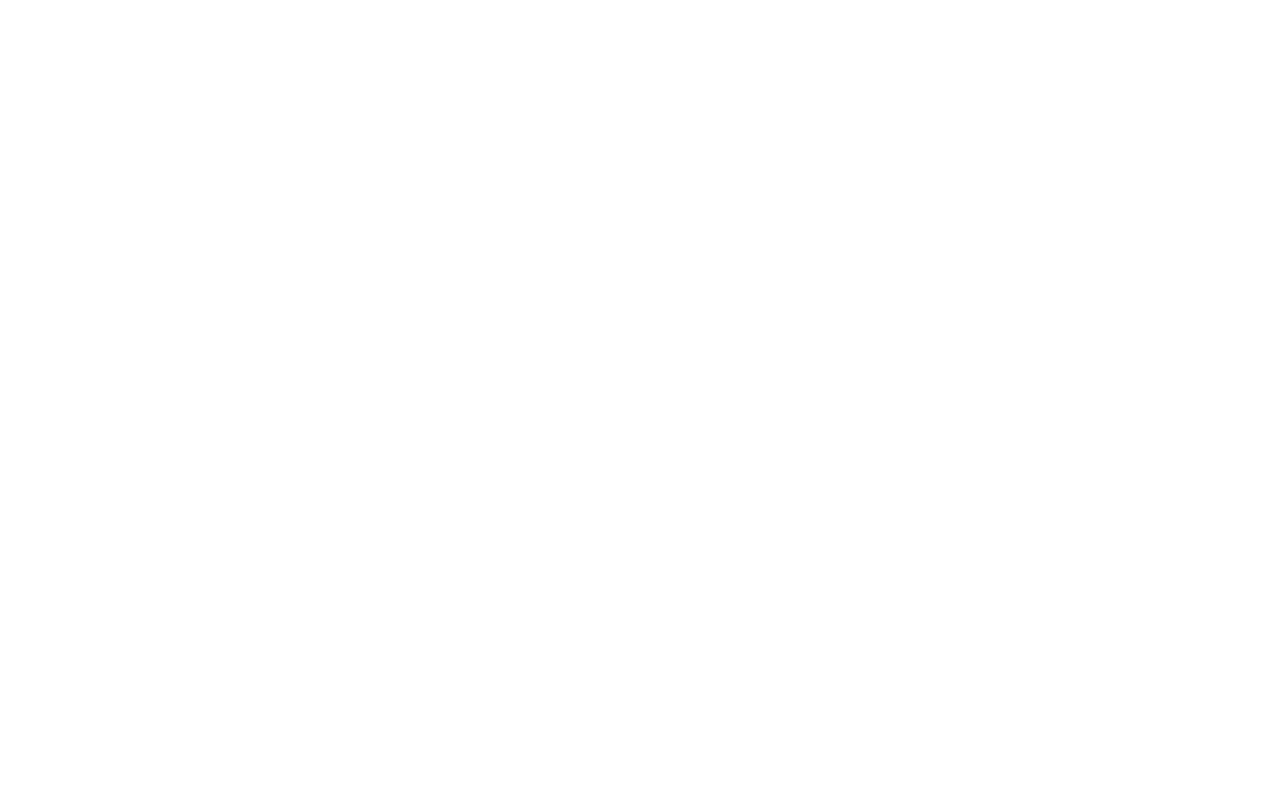
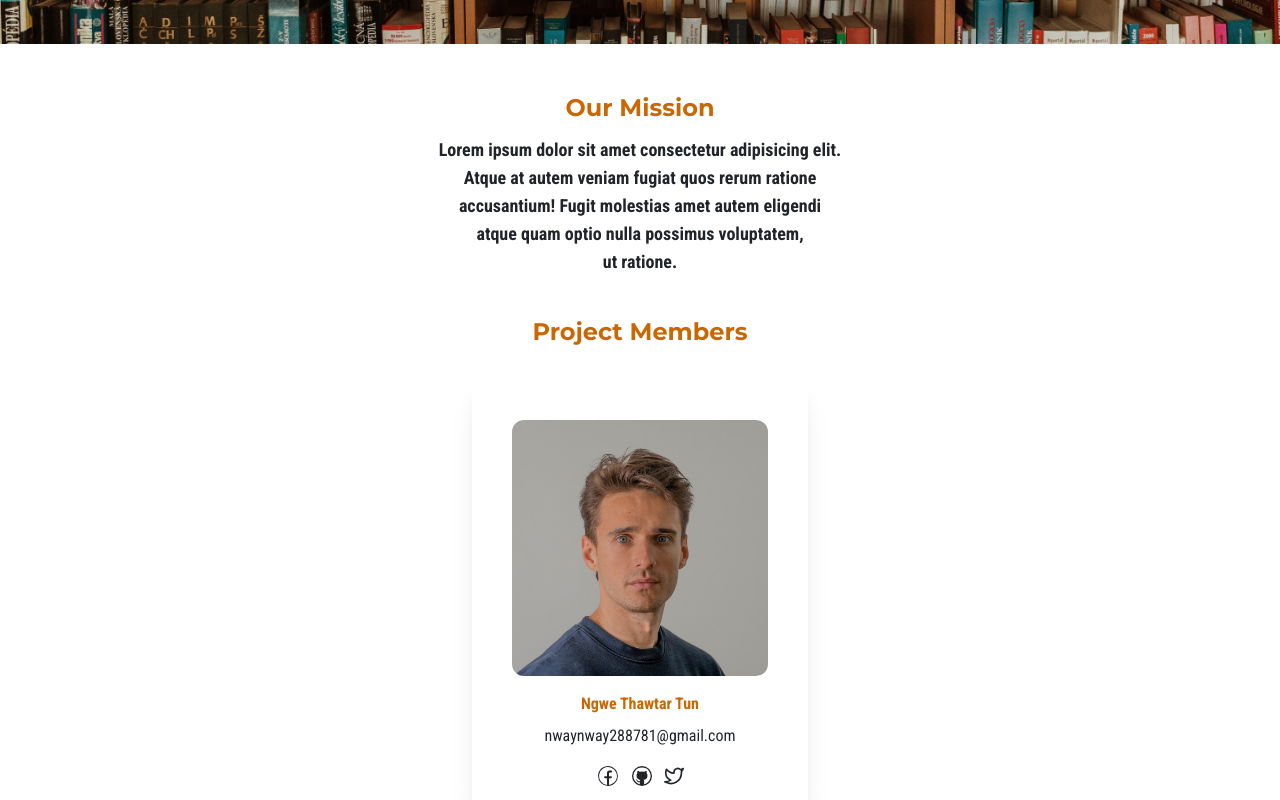
Before and after one commit to Hlaing-Htet/book-library, a React (Vite) app: page /about in a window 1280 px wide. Shown: the part 340-1140 px from the top of the page. Before the commit the page ends 800 px from the top, so only its background shows below. Built offline with nearby package versions, Linux system fonts and the light colour scheme.

Commit message:
aboutpageui

```diff
--- /dev/null
+++ b/src/components/Footer.jsx
@@ -0,0 +1,32 @@
+import React from "react";
+import { BsFacebook } from "react-icons/bs";
+import { AiOutlineTwitter } from "react-icons/ai";
+import { AiFillInstagram } from "react-icons/ai";
+import { AiOutlineGoogle } from "react-icons/ai";
+import { AiFillYoutube } from "react-icons/ai";
+const Footer = () => {
+  return (
+    <footer className=" bg-background_gray_color h-52 mt-20">
+      <figure className="flex justify-center w-full">
+        <img src="src/assets/Logo.svg" className="w-20"/>
+      </figure>
+      <p className="font-sans text-center text-text_color">
+        There are many variations of passages of Lorem Ipsum available, but the
+        majority <br /> have suffered duskam alteration variations of passages
+      </p>
+      <div className="flex justify-center gap-7 my-3">
+        <BsFacebook className="text-2xl text-text_color" />
+        <AiOutlineTwitter className="text-2xl text-text_color" />
+        <AiFillInstagram className="text-2xl text-text_color" />
+        <AiOutlineGoogle className="text-2xl text-text_color" />
+        <AiFillYoutube className="text-2xl text-text_color" />
+      </div>
+      <div className="bg-text_color mt-10 h-6">
+        <h1>hello</h1>
+
+      </div>
+    </footer>
+  );
+};
+
+export default Footer;
--- /dev/null
+++ b/src/components/Membercard.jsx
@@ -0,0 +1,53 @@
+import React from "react";
+import { useState } from "react";
+import { memberInfodata } from "../memberdata/data";
+import { CiFacebook } from "react-icons/ci";
+import { VscGithub } from "react-icons/vsc";
+import { FiTwitter } from "react-icons/fi";
+import Modal from "./Modal";
+const Membercard = () => {
+  const [memberinfo, setMemberinfo] = useState(memberInfodata);
+  const [show, setShow] = useState(false);
+
+  return (
+    <>
+      <div className="container mx-auto flex flex-wrap gap-10 justify-center mt-8 leading-8">
+        <div
+          className="card"
+          onClick={() => {
+            setShow(true);
+            setMemberinfo(member);
+          }}
+        >
+          {memberinfo.map((member) => (
+            <div className="shadow-xl text-center hover:scale-105 ">
+              <figure className="px-10 pt-10">
+                <img src={member.img} className=" rounded-xl h-64 " />
+              </figure>
+              <p className="mt-3 font-sans font-semibold text-primary">
+                {member.name}
+              </p>
+              <span className="mb-3 text-text_color font-medium font-sans">
+                {member.email}
+              </span>
+              <div className="flex justify-center gap-3 my-3 ">
+                <button className="btn-outline">
+                  <CiFacebook className="text-2xl text-text_color" />
+                </button>
+                <button className="btn-outline">
+                  <VscGithub className="text-xl text-text_color" />
+                </button>
+                <button className="btn-outline">
+                  <FiTwitter className="text-xl text-text_color" />
+                </button>
+              </div>
+            </div>
+          ))}
+        </div>
+      </div>
+      <Modal show={show} member={memberinfo} onClose={() => setShow(false)} />
+    </>
+  );
+};
+
+export default Membercard;
--- /dev/null
+++ b/src/components/Modal.jsx
@@ -0,0 +1,43 @@
+import React from "react";
+import { memberInfodata } from "../memberdata/data";
+import { useState } from "react";
+const Modal = ({ show,  onClose }) => {
+    const [memberinfo, setMemberinfo] = useState(memberInfodata);
+  if (!show) {
+    return null;
+  }
+
+  return (
+    <>
+      <div >
+        <div >
+          <button className="close" onClick={onClose}>
+            close
+          </button>
+          <div className="inner-box">
+            {memberinfo.map((member) => (
+              <div className="shadow-xl text-center hover:scale-105 ">
+                <figure className="px-10 pt-10">
+                  <img src={member.img} className=" rounded-xl h-64 " />
+                </figure>
+                <p className="mt-3 font-sans font-semibold text-primary">
+                  {member.name}
+                </p>
+                <span className="mb-3 text-text_color font-medium font-sans">
+                  {member.email}
+                </span>
+                <span className="mb-3 text-text_color font-medium font-sans">
+                  {member.description}
+                </span>
+                <span className="mb-3 text-text_color font-medium font-sans">
+                  {member.work}
+                </span>
+              </div>
+            ))}
+          </div>
+        </div>
+      </div>
+    </>
+  );
+};
+export default Modal;
--- /dev/null
+++ b/src/memberdata/data.js
@@ -0,0 +1,62 @@
+export const memberInfodata = [
+  {
+    img: "src/assets/man.jpg",
+    name: "Ngwe Thawtar Tun",
+    age: "24",
+    description:
+      "Lorem ipsum, dolor sit amet consectetur adipisicing elit. Obcaecati voluptatibus incidunt id modi culpa beatae repellendus, ad consequatur quas debitis laudantium placeat quos dolorum fugiat fuga? Facilis accusantium amet dolorum.",
+
+    email: " nwaynway288781@gmail.com",
+    work: "Online Shop,Accounting",
+  },
+  {
+    img: "src/assets/man.jpg",
+    name: "DD",
+    age: "24",
+    description:
+      "Lorem ipsum, dolor sit amet consectetur adipisicing elit. Obcaecati voluptatibus incidunt id modi culpa beatae repellendus, ad consequatur quas debitis laudantium placeat quos dolorum fugiat fuga? Facilis accusantium amet dolorum.",
+
+    email: " nwaynway288781@gmail.com",
+    work: "Online Shop,Accounting",
+  },
+  {
+    img: "src/assets/man.jpg",
+    name: "Cc",
+    age: "24",
+    description:
+      "Lorem ipsum, dolor sit amet consectetur adipisicing elit. Obcaecati voluptatibus incidunt id modi culpa beatae repellendus, ad consequatur quas debitis laudantium placeat quos dolorum fugiat fuga? Facilis accusantium amet dolorum.",
+
+    email: " nwaynway288781@gmail.com",
+    work: "Online Shop,Accounting",
+  },
+  {
+    img: "src/assets/man.jpg",
+    name: "Aa",
+    age: "24",
+    description:
+      "Lorem ipsum, dolor sit amet consectetur adipisicing elit. Obcaecati voluptatibus incidunt id modi culpa beatae repellendus, ad consequatur quas debitis laudantium placeat quos dolorum fugiat fuga? Facilis accusantium amet dolorum.",
+
+    email: " nwaynway288781@gmail.com",
+    work: "Online Shop,Accounting",
+  },
+  {
+    img: "src/assets/man.jpg",
+    name: "BB",
+    age: "24",
+    description:
+      "Lorem ipsum, dolor sit amet consectetur adipisicing elit. Obcaecati voluptatibus incidunt id modi culpa beatae repellendus, ad consequatur quas debitis laudantium placeat quos dolorum fugiat fuga? Facilis accusantium amet dolorum.",
+
+    email: " nwaynway288781@gmail.com",
+    work: "Online Shop,Accounting",
+  },
+  {
+    img: "src/assets/man.jpg",
+    name: "Ngwe Thawtar Tun",
+    age: "24",
+    description:
+      "Lorem ipsum, dolor sit amet consectetur adipisicing elit. Obcaecati voluptatibus incidunt id modi culpa beatae repellendus, ad consequatur quas debitis laudantium placeat quos dolorum fugiat fuga? Facilis accusantium amet dolorum.",
+
+    email: " nwaynway288781@gmail.com",
+    work: "Online Shop,Accounting",
+  },
+];
--- a/src/pages/AboutPage.jsx
+++ b/src/pages/AboutPage.jsx
@@ -1,7 +1,46 @@
 import React from "react";
+import Members from "../components/Membercard";
+import Footer from "../components/Footer";
+//import { useState } from "react";
+//import { memberInfodata } from "../memberdata/data";
 
 const AboutPage = () => {
-  return <div className=" bg-text_color">AboutPage</div>;
+
+
+  return (
+    <>
+      <div
+        className="hero h-96 "
+        style={{ backgroundImage: `url("src/assets/aboutpageimage.png") ` }}
+      >
+        <div className="hero-overlay bg-opacity-60"></div>
+        <div className="hero-content text-center text-neutral-content">
+          <div className="max-w-md">
+            <h1 className="mb-5 text-4xl font-bold font-title text-background_color">
+              Read Free Library Books and Download Free.
+            </h1>
+          </div>
+        </div>
+      </div>
+      <div className="text-center mt-12 h-56">
+        <h2 className="text-2xl font-bold font-title text-primary ">
+          Our Mission
+        </h2>
+        <p className="mt-3 text-lg font-semibold font-sans text-text_color">
+          Lorem ipsum dolor sit amet consectetur adipisicing elit.
+          <br /> Atque at autem veniam fugiat quos rerum ratione
+          <br /> accusantium! Fugit molestias amet autem eligendi <br />
+          atque quam optio nulla possimus voluptatem, <br />
+          ut ratione.
+        </p>
+      </div>
+      <h1 className="text-center font-title font-bold text-2xl text-primary">
+        Project Members
+      </h1>
+       <Members/>
+      <Footer />
+    </>
+  );
 };
 
 export default AboutPage;
```
Also changed, not shown: src/assets/man.jpg (added).
